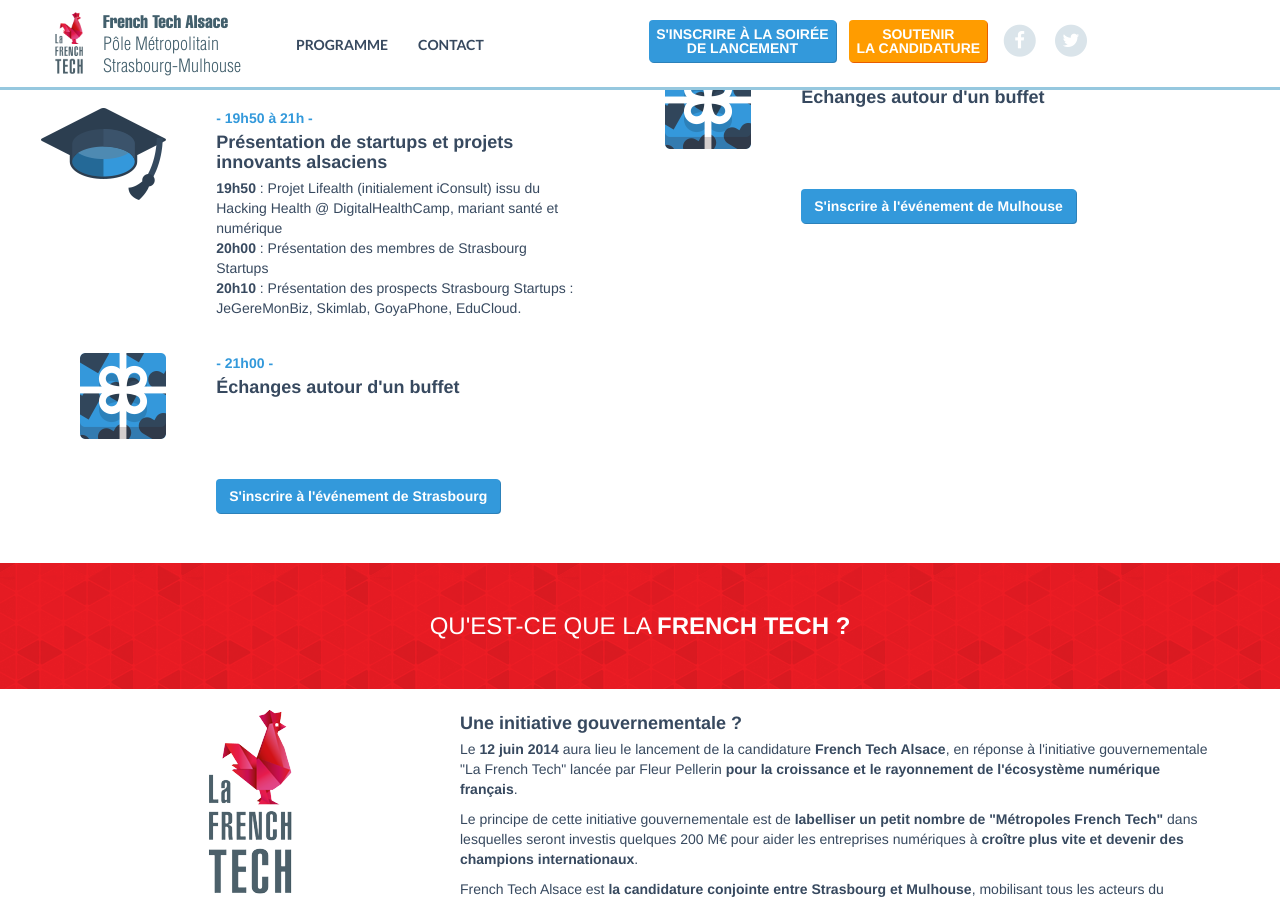
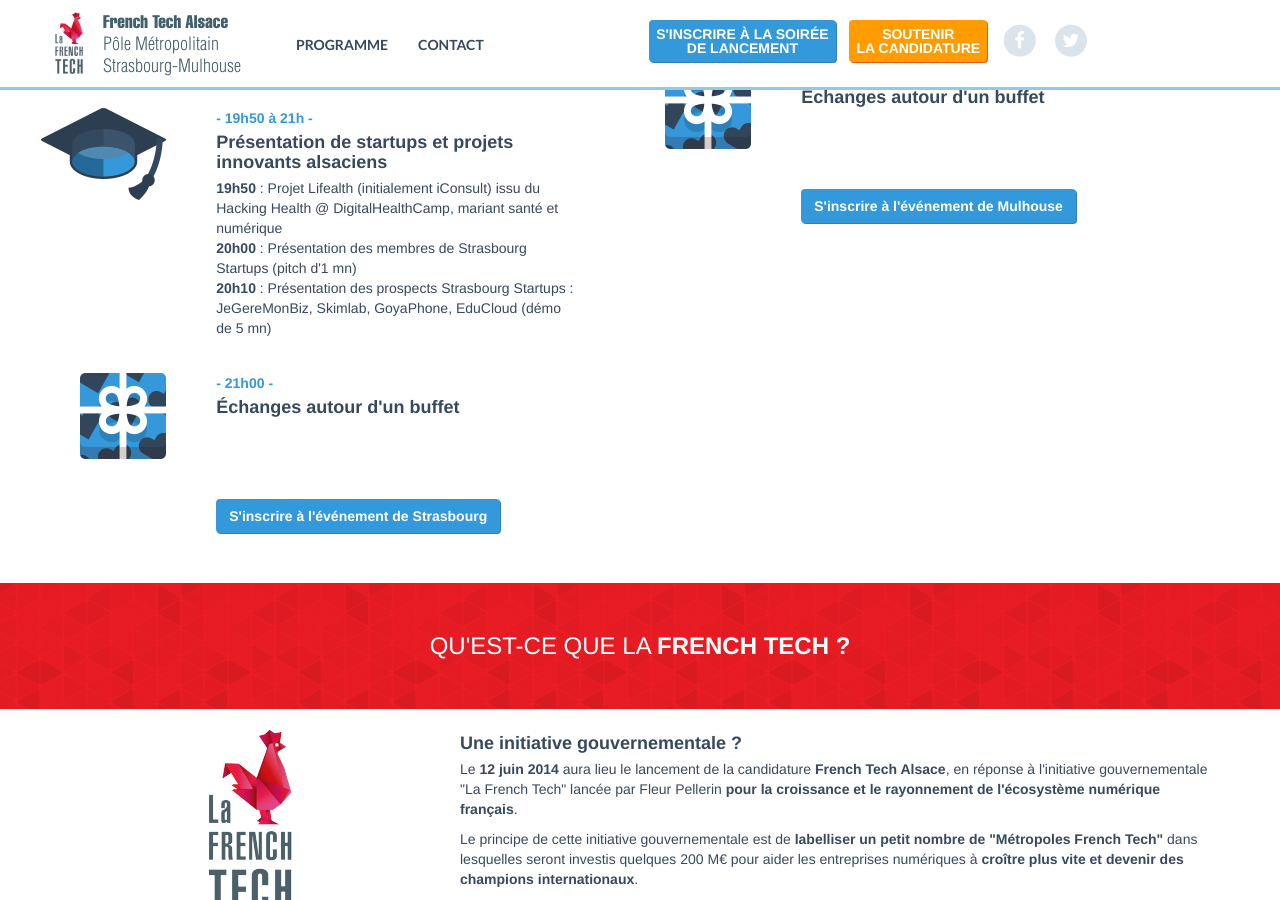
Before and after one commit to AlsaceDigitale/lancement-frenchtechalsace, a Jekyll site: the page built from index.html, in a window 1280 px wide and 900 px high, scrolled down 1750 px. Built offline with Jekyll 4.4.1, drawn with Linux system fonts in a browser that asks for light colours; nearby versions of some CDN libraries.

Commit message:
program details

```diff
--- a/_includes/programme_strasbourg.html
+++ b/_includes/programme_strasbourg.html
@@ -49,8 +49,8 @@
     </h2>
     <ul class="list-unstyled">
       <li><strong>19h50</strong> : Projet <a href="http://www.lifealth.com" class="silent" target="_blank">Lifealth</a> (initialement iConsult) issu du <a href="http://digitalhealthcamp.eu" class="silent" target="_blank">Hacking Health @ DigitalHealthCamp</a>, mariant santé et numérique</li>
-      <li><strong>20h00</strong> : Présentation des membres de <a href="http://www.strasbourg-startups.com" class="silent" target="_blank">Strasbourg Startups</a></li>
-      <li><strong>20h10</strong> : Présentation des prospects <a href="http://www.strasbourg-startups.com" class="silent" target="_blank">Strasbourg Startups</a> : JeGereMonBiz, Skimlab, GoyaPhone, EduCloud.</li>
+      <li><strong>20h00</strong> : Présentation des membres de <a href="http://www.strasbourg-startups.com" class="silent" target="_blank">Strasbourg Startups</a> (pitch d'1 mn)</li>
+      <li><strong>20h10</strong> : Présentation des prospects <a href="http://www.strasbourg-startups.com" class="silent" target="_blank">Strasbourg Startups</a> : JeGereMonBiz, Skimlab, GoyaPhone, EduCloud (démo de 5 mn)</li>
     </ul>
   </div>
 </div>
```
